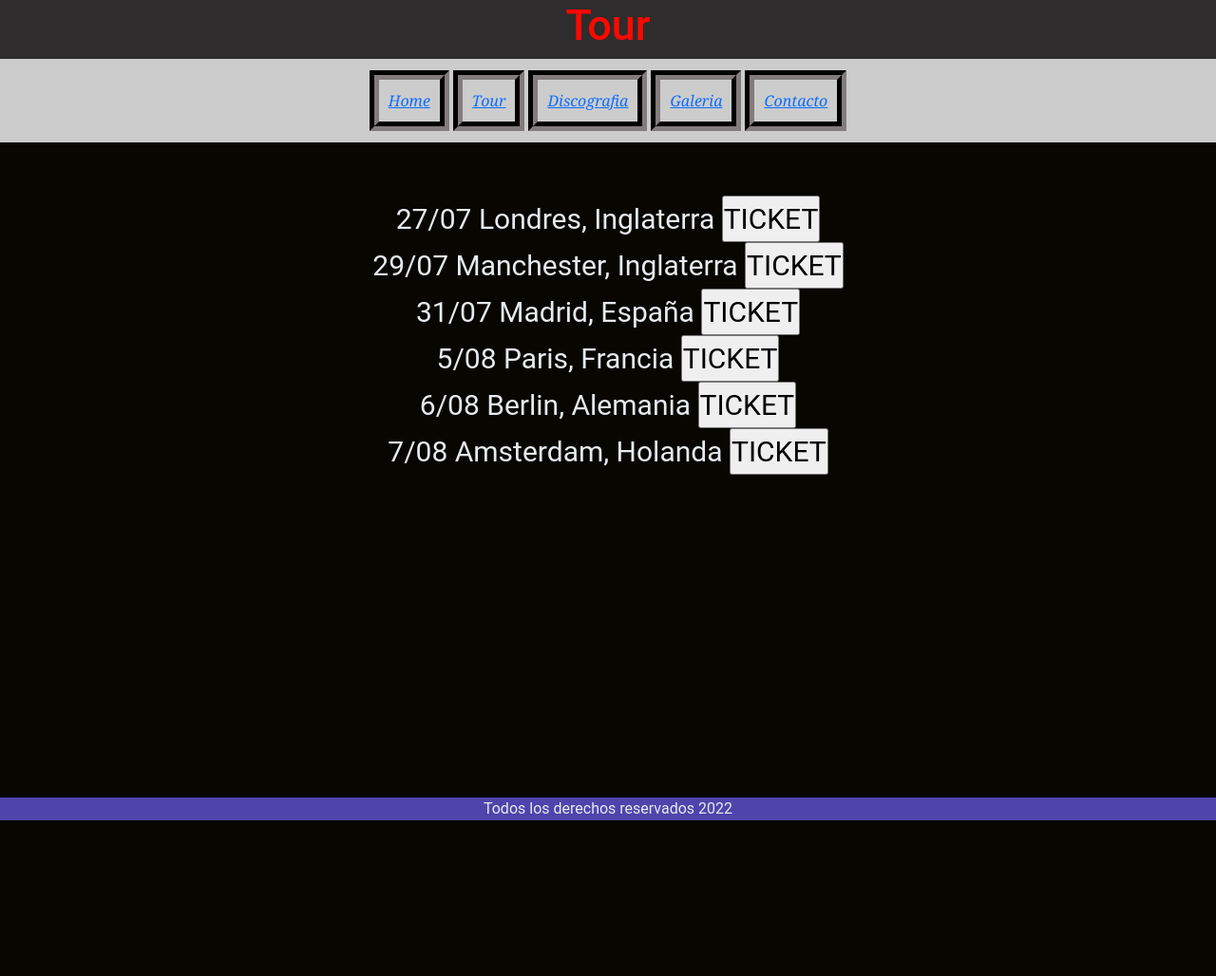
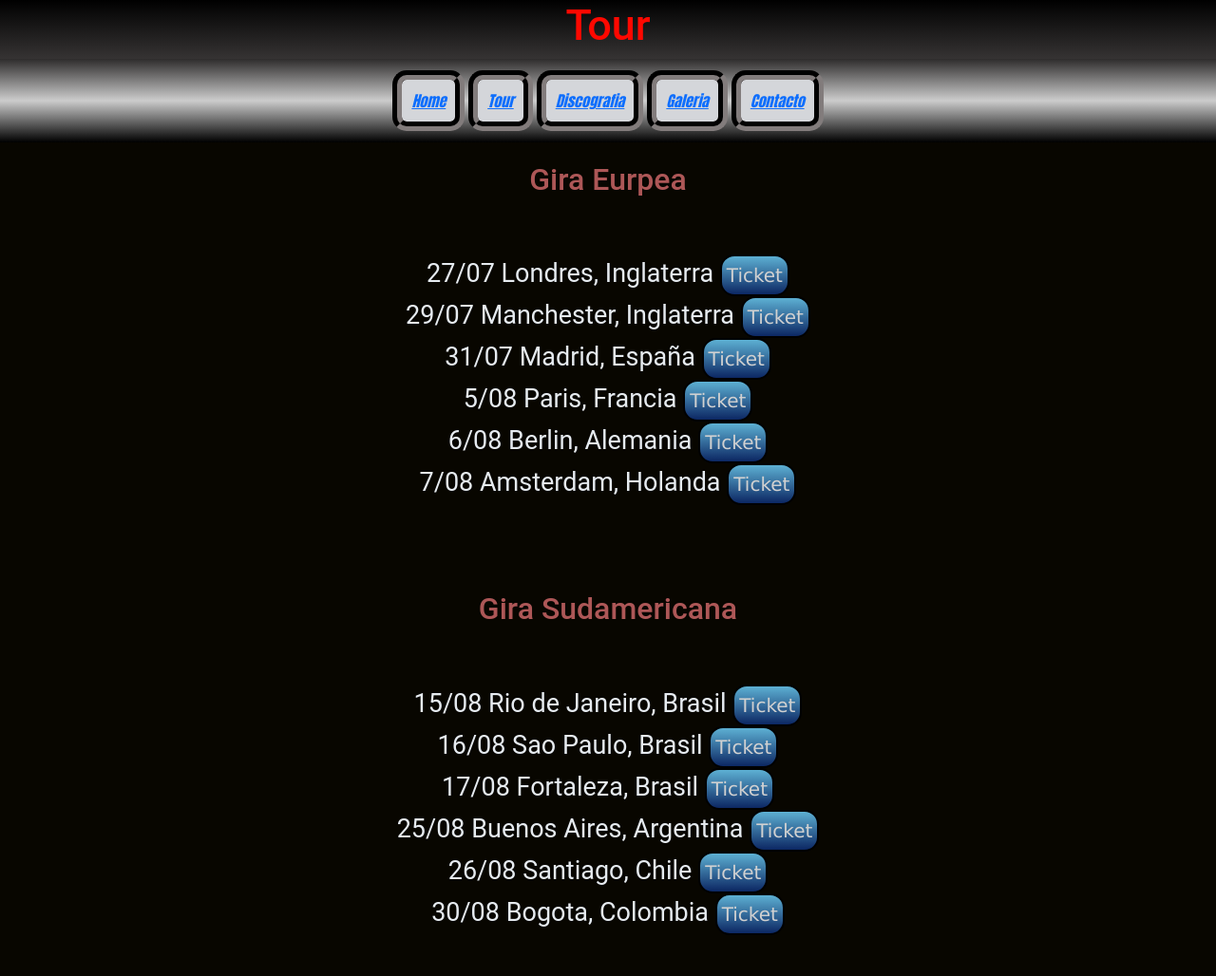
Before and after one commit to BenjaGutierrez/pearl-jam, a plain HTML site: page pages/tour.html in a window 1280 px wide. Shown: the top 1028 px of the page at 95% size. Before the commit the page ends 880 px from the top, so only its background shows below. Drawn offline with nearby package versions, Linux system fonts and the light colour scheme.

Commit message:
animaciones y retoques de flex en las paginas

```diff
--- a/css/styles.css
+++ b/css/styles.css
@@ -4,23 +4,29 @@
 }
 header{
     background-color: #2e2c2c;
+    background-image: linear-gradient(to bottom, black, rgb(65, 62, 62),#201f1f);
 }
 .header__lista{
     list-style: none;
     padding: 10px 16px;
-    background-color: rgb(204, 204, 204);
     display: flex;
     flex-direction: row;
     justify-content: center;
+    background-image: linear-gradient(to top, black, rgb(204, 204, 204),#2e2c2c);
 }
 
 .header__items{
     border: 10px, solid #2e2c2c;
     padding: 10px;
     margin: 2px;
-    font-family: Cambria, Cochin, Georgia, Times, 'Times New Roman', serif;
+    font-family: Impact, Haettenschweiler, 'Arial Narrow Bold', sans-serif;
     font-style: italic;
     border-style: groove;
+    border-radius: 15px;
+    background-color: #d4d6da;
+}
+.header__items:hover {
+    background-color: #6e6d6d;
 }
 
 body{
@@ -63,10 +69,13 @@ img {
 }
 
 .imagen__index{
-
+    border: #d1d1d1 solid;
     margin: 0 auto;
     width: 800px;
     height: 500px;
+}
+.imagen__index:hover {
+    scale: ;
 }
 
 
@@ -83,7 +92,10 @@ img {
     font-size: 54px;
     color: rgb(10, 148, 17);
     letter-spacing: 1px;
-    margin-bottom: 2px;}
+    margin-bottom: 2px;
+}
+
+
 
 /* .body-fondo{
     background-image: url(../resource/pearljamwall.jpg);
@@ -102,15 +114,15 @@ img {
     display: grid;
     grid-template-rows: auto auto;
     grid-template-columns: auto auto;
-    border-top: 10px;
-    border-bottom: 15px;
-
-    justify-content: stretch;
+    border-top: 5px;
+    border-bottom: 10px;
+    list-style: none;
+    justify-content: center;
 }
-.discos{
+/* .discos{
     border: 4px, rgb(15, 175, 9);
 
-}
+} */
 .c1{
     grid-area: 1/span 4;
 }
@@ -124,14 +136,32 @@ img {
     grid-area: 2/4;
 }
 
+button {
+    border: rgb(0, 0, 0) solid 2px;
+    border-radius: 15px;
+    color: #d1d1d1;
+    background-color: #5db0d3;
+    padding: 5px;
+    font-family: Verdana, Geneva, Tahoma, sans-serif;
+    background-image: linear-gradient(#5db0d3, #0c2763);
+    font-size: 20px;
+
+}
+
+button:hover {
+    background-image: linear-gradient( #0c2763, #5db0d3);
+    transform: translate(2px, 3px);
+
+}
 
 .tour__lista{
-    text-align: center;
-    font-size: 30px;
+    font-size: 27px;
     padding: 40px;
-    margin-bottom: 300px;
+    margin-bottom: 50px;
     list-style: none;
-    display: block;
+    display: flex;
+    flex-direction: column;
+    flex-wrap: wrap;
 }
 .redes{
     width: 200px;
@@ -151,7 +181,7 @@ img {
 
 footer {
     background-color: rgb(43, 61, 226);
-    background-color: #4e44ac;
+    background-image: linear-gradient(to top, black, rgb(43, 61, 226));
     margin-top: 100px;
     margin-bottom: 10px;
 }
@@ -163,12 +193,10 @@ footer {
         grid-template-columns: auto auto;
         border-top: 10px;
         border-bottom: 15px;
+        justify-content: stretch}
 
-        justify-content: stretch;
-    }
     .discos{
         border: 4px, rgb(15, 175, 9);
-
     }
     .c1{
         grid-area: 1/span 4;
@@ -190,3 +218,23 @@ footer {
 @media screen (min-width: 320px ) and (max-width: 575px) {
 
 } */
+
+.keyframe {
+    animation-name: loop;
+    animation-iteration-count: infinite;
+    animation-duration: 5s;
+    animation-delay: 5s;
+    padding: 25px;
+}
+
+@keyframes loop {
+    0% {
+        background-color: #000000;
+    }
+    50% {
+        background-color: #d1d3da;
+    }
+    100% {
+        background-color: #000000;
+    }
+}
--- a/pages/tour.html
+++ b/pages/tour.html
@@ -1,15 +1,18 @@
 <!DOCTYPE html>
 <html lang="en">
+
 <head>
     <meta charset="UTF-8">
     <meta http-equiv="X-UA-Compatible" content="IE=edge">
     <meta name="viewport" content="width=device-width, initial-scale=1.0">
     <link rel="shortcut icon" href="../resource/pearl jam favicon.ico" type="image/x-icon">
     <!-- CSS only -->
-<link href="https://cdn.jsdelivr.net/npm/bootstrap@5.2.0-beta1/dist/css/bootstrap.min.css" rel="stylesheet" integrity="sha384-0evHe/X+R7YkIZDRvuzKMRqM+OrBnVFBL6DOitfPri4tjfHxaWutUpFmBp4vmVor" crossorigin="anonymous">
+    <link href="https://cdn.jsdelivr.net/npm/bootstrap@5.2.0-beta1/dist/css/bootstrap.min.css" rel="stylesheet"
+        integrity="sha384-0evHe/X+R7YkIZDRvuzKMRqM+OrBnVFBL6DOitfPri4tjfHxaWutUpFmBp4vmVor" crossorigin="anonymous">
     <link rel="stylesheet" href="../css/styles.css">
     <title>tour</title>
 </head>
+
 <body>
     <header>
         <h1>Tour</h1>
@@ -25,21 +28,34 @@
     </header>
     <main>
         <section>
-                <ul class="tour__lista">
-                    <li>27/07 Londres, Inglaterra <input type="button" value="TICKET"></li>
-                    <li>29/07 Manchester, Inglaterra <input type="button" value="TICKET"></li>
-                    <li>31/07 Madrid, España <input type="button" value="TICKET"></li>
-                    <li>5/08 Paris, Francia <input type="button" value="TICKET"></li>
-                    <li>6/08 Berlin, Alemania <input type="button" value="TICKET"></li>
-                    <li>7/08 Amsterdam, Holanda <input type="button" value="TICKET"></li>
-                </ul>
+            <h2>Gira Eurpea</h2>
+            <ul class="tour__lista">
+                <li>27/07 Londres, Inglaterra <button type="submit">Ticket</button></li>
+                <li>29/07 Manchester, Inglaterra <button type="submit">Ticket</button></li>
+                <li>31/07 Madrid, España <button type="submit">Ticket</button></li>
+                <li>5/08 Paris, Francia <button type="submit">Ticket</button></li>
+                <li>6/08 Berlin, Alemania <button type="submit">Ticket</button></li>
+                <li>7/08 Amsterdam, Holanda <button type="submit">Ticket</button></li>
+            </ul>
         </section>
+        <section>
+            <h2>Gira Sudamericana</h2>
+            <ul class="tour__lista">
+                <li>15/08 Rio de Janeiro, Brasil <button type="submit">Ticket</button></li>
+                <li>16/08 Sao Paulo, Brasil <button type="submit">Ticket</button></li>
+                <li>17/08 Fortaleza, Brasil <button type="submit">Ticket</button></li>
+                <li>25/08 Buenos Aires, Argentina <button type="submit">Ticket</button></li>
+                <li>26/08 Santiago, Chile <button type="submit">Ticket</button></li>
+                <li>30/08 Bogota, Colombia <button type="submit">Ticket</button></li>
 
+            </ul>
+
+        </section>
     </main>
-    <footer class="footer"><!-- pie de pagina -->
+    <footer class="footer">
+        <!-- pie de pagina -->
         <p>Todos los derechos reservados 2022</p>
     </footer>
-    <!-- JavaScript Bundle with Popper -->
-<script src="https://cdn.jsdelivr.net/npm/bootstrap@5.2.0-beta1/dist/js/bootstrap.bundle.min.js" integrity="sha384-pprn3073KE6tl6bjs2QrFaJGz5/SUsLqktiwsUTF55Jfv3qYSDhgCecCxMW52nD2" crossorigin="anonymous"></script>
 </body>
+
 </html>
```
Also changed, not shown: index.html (+21 -15 lines), pages/contacto.html (+3 -6 lines), pages/discografia.html (+36 -15 lines), pages/galeria.html (+22 -9 lines).
